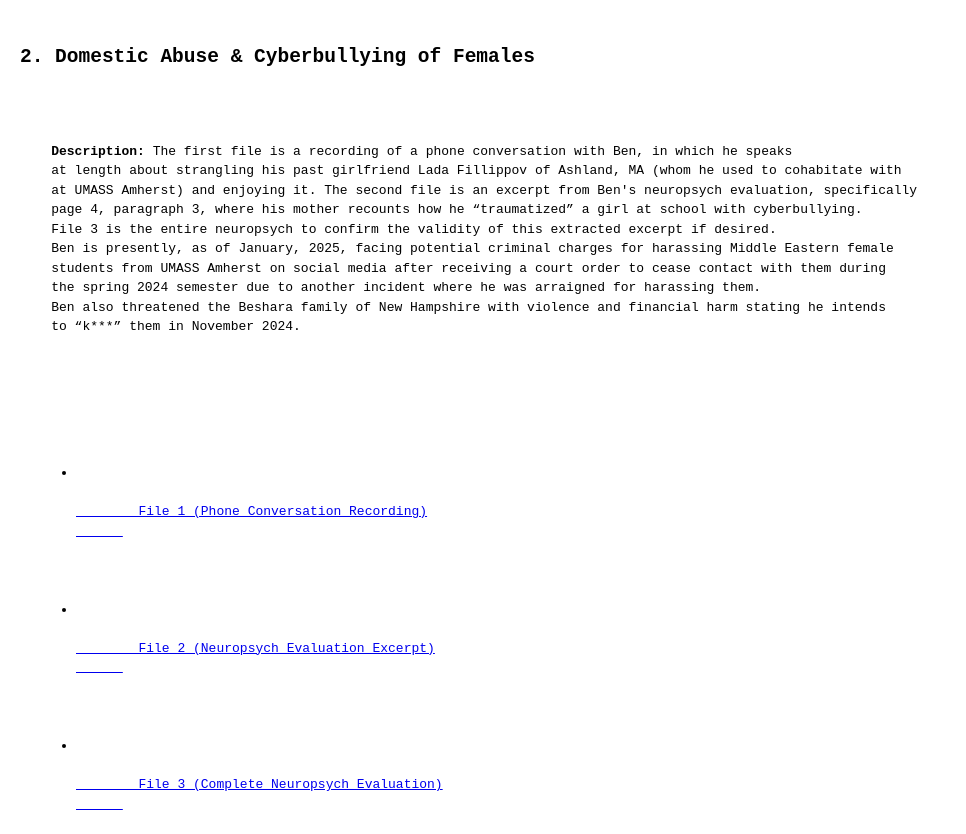
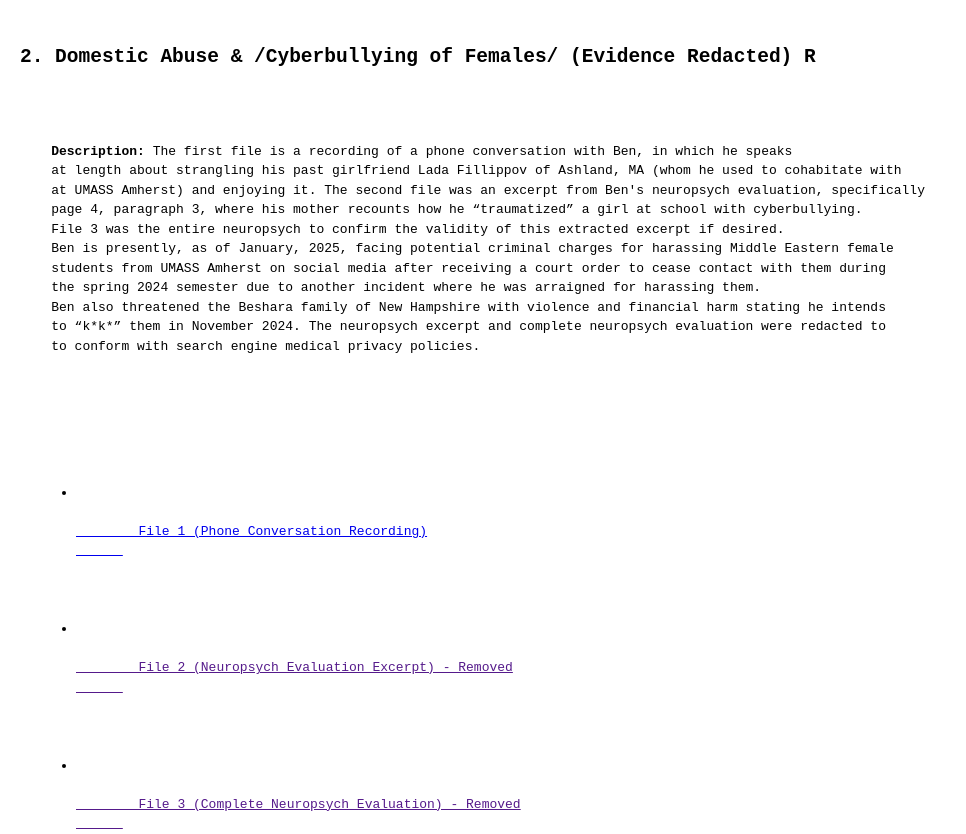
Before and after one commit to MikeNNikes43/DeathClaw12, a plain HTML site: page index.html in a window 1280 px wide. Shown: the part 1120-1954 px from the top of the page, without its empty margins (0-966 px from the left). Drawn offline with Linux system fonts and the light colour scheme.

Commit message:
Update index.html

```diff
--- a/index.html
+++ b/index.html
@@ -59,18 +59,19 @@
   <hr>
 
   <!-- SECTION 2 -->
-  <h2>2. Domestic Abuse & Cyberbullying of Females</h2>
+  <h2>2. Domestic Abuse & /Cyberbullying of Females/ (Evidence Redacted) R</h2>
   <p>
     <strong>Description:</strong> The first file is a recording of a phone conversation with Ben, in which he speaks
     at length about strangling his past girlfriend Lada Fillippov of Ashland, MA (whom he used to cohabitate with
-    at UMASS Amherst) and enjoying it. The second file is an excerpt from Ben's neuropsych evaluation, specifically
+    at UMASS Amherst) and enjoying it. The second file was an excerpt from Ben's neuropsych evaluation, specifically
     page 4, paragraph 3, where his mother recounts how he “traumatized” a girl at school with cyberbullying.
-    File 3 is the entire neuropsych to confirm the validity of this extracted excerpt if desired.
+    File 3 was the entire neuropsych to confirm the validity of this extracted excerpt if desired.
     Ben is presently, as of January, 2025, facing potential criminal charges for harassing Middle Eastern female
     students from UMASS Amherst on social media after receiving a court order to cease contact with them during
     the spring 2024 semester due to another incident where he was arraigned for harassing them.
     Ben also threatened the Beshara family of New Hampshire with violence and financial harm stating he intends
-    to “k***” them in November 2024.
+    to “k*k*” them in November 2024. The neuropsych excerpt and complete neuropsych evaluation were redacted to
+    to conform with search engine medical privacy policies.
   </p>
   <ul>
     <li>
@@ -79,13 +80,13 @@
       </a>
     </li>
     <li>
-      <a href="https://drive.proton.me/urls/08GGZS6PDC#osnDQ2QwmzSW" target="_blank">
-        File 2 (Neuropsych Evaluation Excerpt)
+      <a href="" target="_blank">
+        File 2 (Neuropsych Evaluation Excerpt) - Removed
       </a>
     </li>
     <li>
-      <a href="https://drive.proton.me/urls/NHSBDB1GTG#o83b4COHrUOo" target="_blank">
-        File 3 (Complete Neuropsych Evaluation)
+      <a href="" target="_blank">
+        File 3 (Complete Neuropsych Evaluation) - Removed
       </a>
     </li>
   </ul>
```
